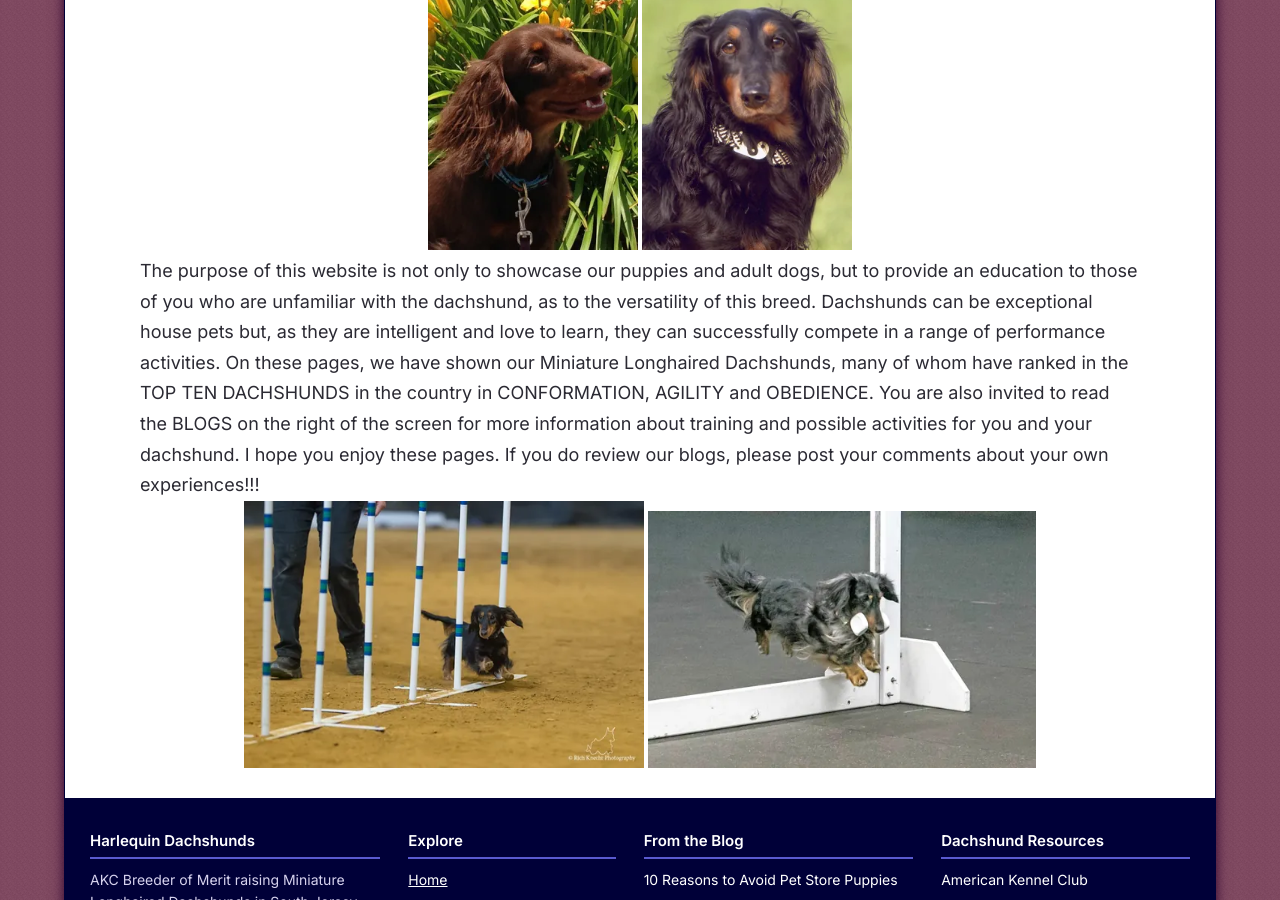
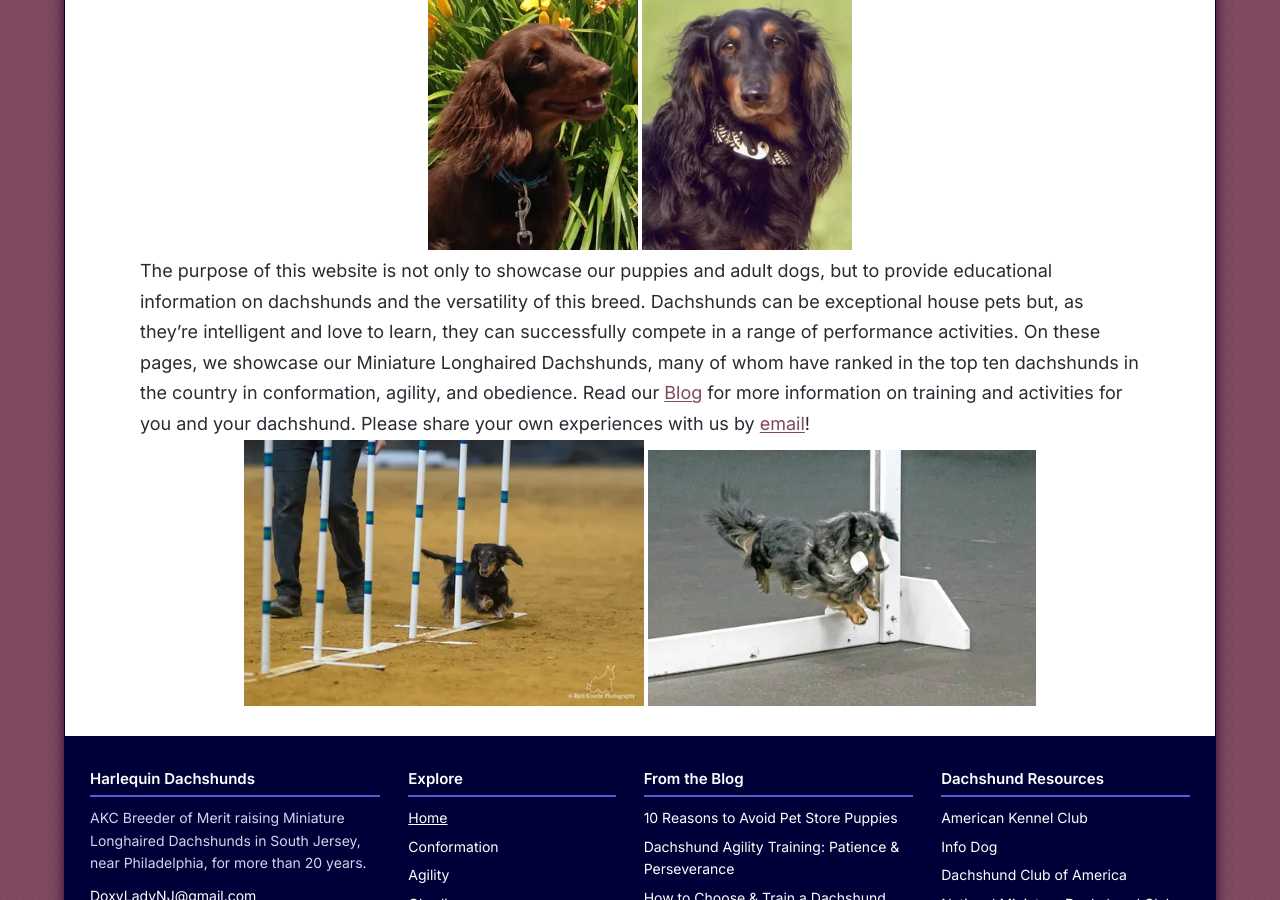
Before and after one commit to louisliberty/harlequin-dachshunds, a Jekyll site: the page built from index.html, in a window 1280 px wide and 900 px high, scrolled down 3512 px. Built offline with Jekyll 4.4.1, drawn with Linux system fonts in a browser that asks for light colours.

Commit message:
Home: update 'purpose of this website' paragraph
Co-Authored-By: Claude Opus 5.5 <noreply@anthropic.com>
Claude-Session: https://claude.ai/code/session_01TAfJqWrpFTn7GBn9jW8hNF

```diff
--- a/index.html
+++ b/index.html
@@ -25,7 +25,7 @@ description: "Breeder of top-ranked Miniature Longhaired Dachshunds in AKC confo
 <div class="imgcontainer">
 <div><picture><source type="image/webp" srcset="/assets/img-sizes/dogs/toby/toby-280.webp 280w" sizes="(max-width: 600px) 92vw, min(210px, 92vw, 1000px)"><img loading="lazy" decoding="async" alt="Toby" class="alignnone wp-image-640" height="251" src="/assets/images/dogs/toby/toby.png" width="210"/></picture> <picture><source type="image/webp" srcset="/assets/img-sizes/dogs/harley/harleytherapy-280.webp 280w" sizes="(max-width: 600px) 92vw, min(210px, 92vw, 1000px)"><img loading="lazy" decoding="async" alt="HarleyTherapy" class="alignnone wp-image-637" height="252" src="/assets/images/dogs/harley/harleytherapy.png" width="210"/></picture></div>
 </div>
-<p class="as-heading">The purpose of this website is not only to showcase our puppies and adult dogs, but to provide an education to those of you who are unfamiliar with the dachshund, as to the versatility of this breed. Dachshunds can be exceptional house pets but, as they are intelligent and love to learn, they can successfully compete in a range of performance activities. On these pages, we have shown our Miniature Longhaired Dachshunds, many of whom have ranked in the TOP TEN DACHSHUNDS in the country in CONFORMATION, AGILITY and OBEDIENCE. You are also invited to read the BLOGS on the right of the screen for more information about training and possible activities for you and your dachshund. I hope you enjoy these pages. If you do review our blogs, please post your comments about your own experiences!!!</p>
+<p class="as-heading">The purpose of this website is not only to showcase our puppies and adult dogs, but to provide educational information on dachshunds and the versatility of this breed. Dachshunds can be exceptional house pets but, as they’re intelligent and love to learn, they can successfully compete in a range of performance activities. On these pages, we showcase our Miniature Longhaired Dachshunds, many of whom have ranked in the top ten dachshunds in the country in conformation, agility, and obedience. Read our <a href="/blog/">Blog</a> for more information on training and activities for you and your dachshund. Please share your own experiences with us by <a href="mailto:{{ site.email }}">email</a>!</p>
 <div class="imgcontainer">
 <div><picture><source type="image/webp" srcset="/assets/img-sizes/dogs/emerald/emerald-weaves-2013-480.webp 480w, /assets/img-sizes/dogs/emerald/emerald-weaves-2013-800.webp 800w, /assets/img-sizes/dogs/emerald/emerald-weaves-2013-1200.webp 1200w, /assets/img-sizes/dogs/emerald/emerald-weaves-2013-1600.webp 1600w" sizes="(max-width: 600px) 92vw, min(400px, 92vw, 1000px)"><img loading="lazy" decoding="async" alt="Emerald weaves.2013" class="wp-image-750" height="266" src="/assets/images/dogs/emerald/emerald-weaves-2013.jpg" width="400"/></picture> <picture><source type="image/webp" srcset="/assets/img-sizes/home/open-dumbbell-jump-2015-480.webp 480w, /assets/img-sizes/home/open-dumbbell-jump-2015-800.webp 800w, /assets/img-sizes/home/open-dumbbell-jump-2015-1200.webp 1200w, /assets/img-sizes/home/open-dumbbell-jump-2015-1600.webp 1600w" sizes="(max-width: 600px) 92vw, min(388px, 92vw, 1000px)"><img loading="lazy" decoding="async" alt="Open dumbbell jump 2015. lo res" class="wp-image-749" height="256" src="/assets/images/home/open-dumbbell-jump-2015.jpg" width="388"/></picture></div>
 </div>
```
